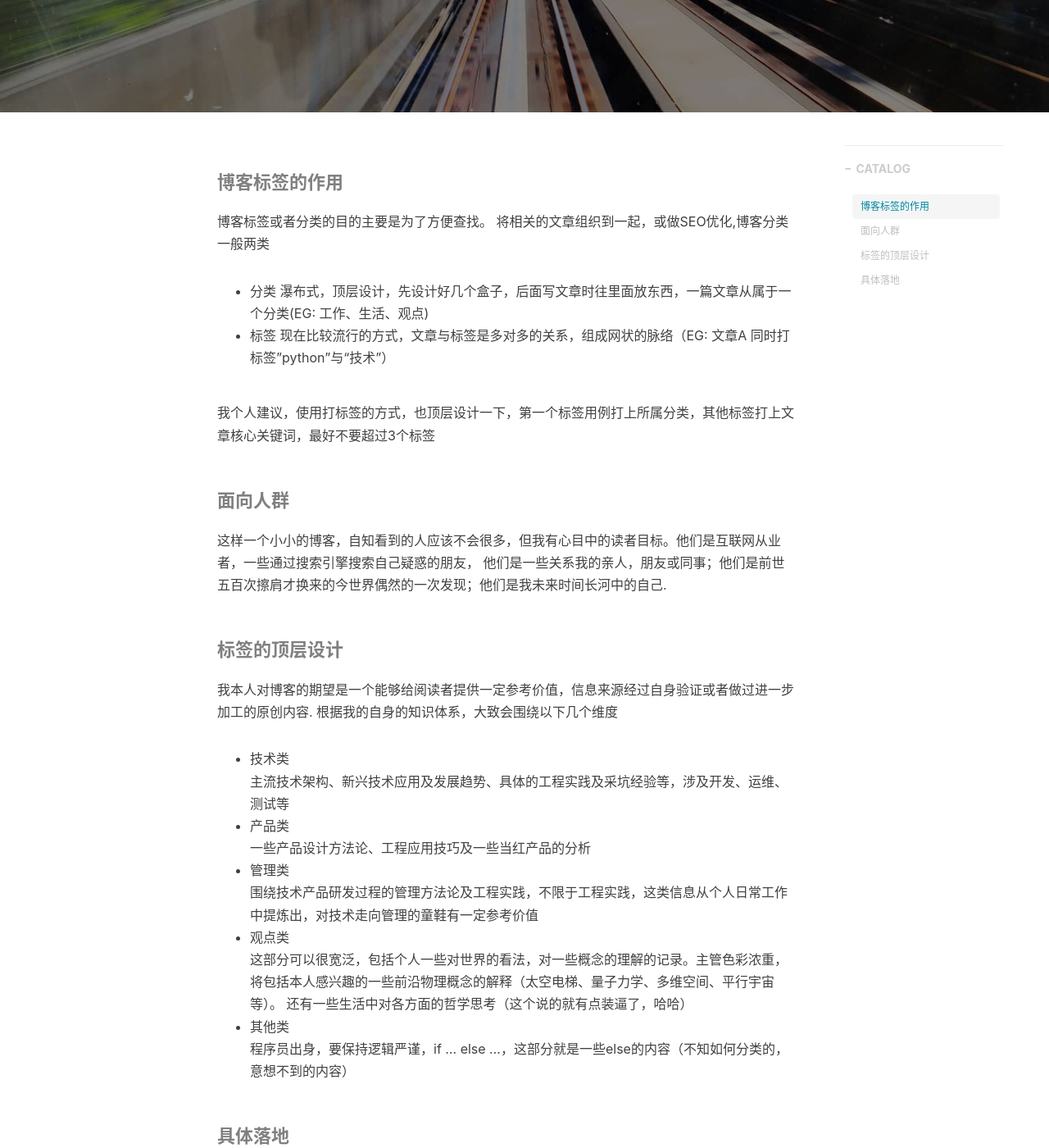
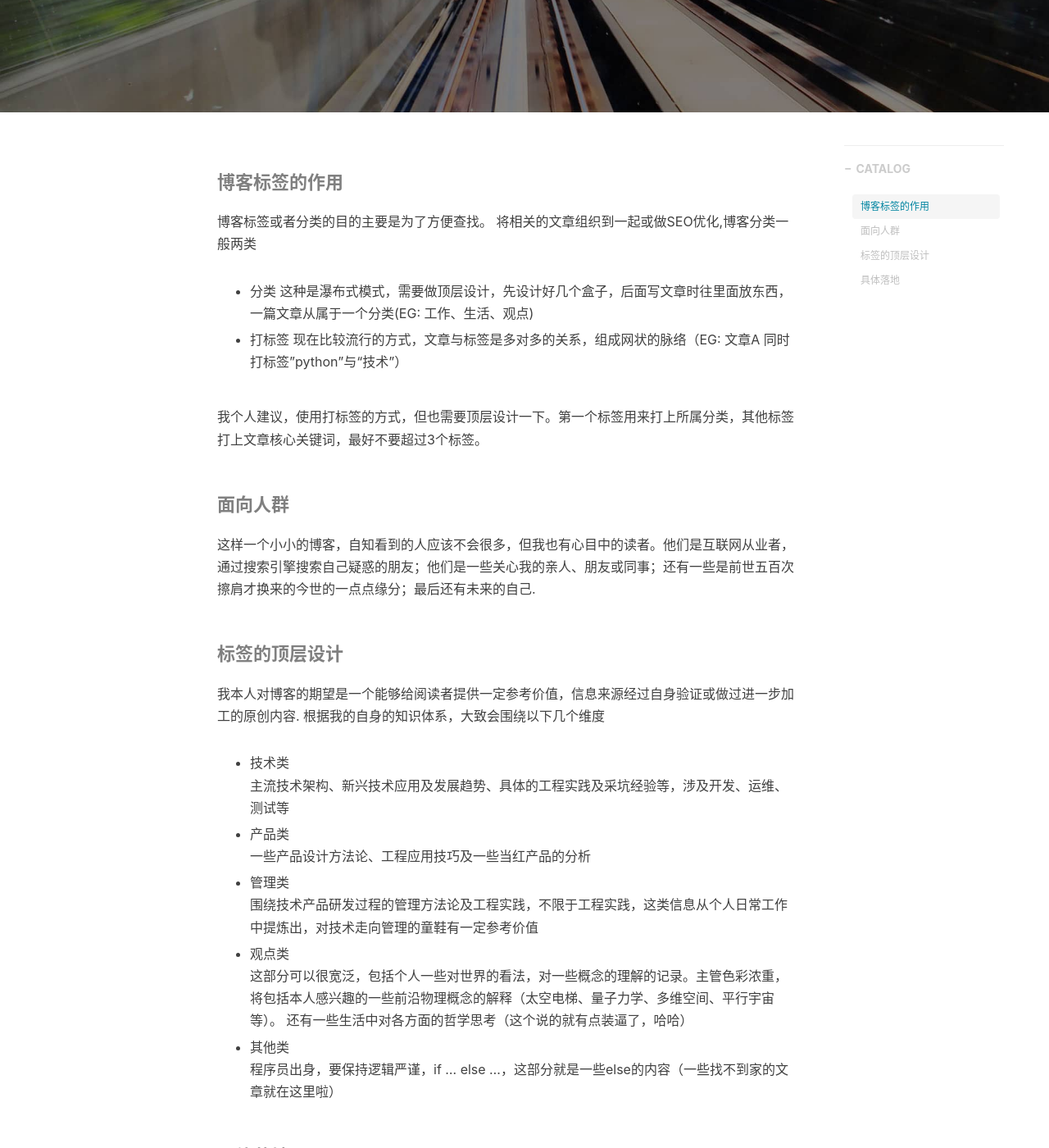
Before and after one commit to lushubei/lushubei.github.io, a Jekyll site: the page built from _posts/viewpoint/2020-03-06-tags.md, in a window 1280 px wide and 1400 px high, scrolled down 386 px. Shown: the whole window at 82% size. Built offline with Jekyll 4.4.1, drawn with Linux system fonts in a browser that asks for light colours; nearby versions of some CDN libraries; comment, search, counter and statistics services are not loaded; some of the changed text lies outside the part shown.

Commit message:
修改打标签错误

```diff
--- a/_posts/viewpoint/2020-03-06-tags.md
+++ b/_posts/viewpoint/2020-03-06-tags.md
@@ -12,34 +12,39 @@ tags:
 ---
 
 #### 博客标签的作用
-博客标签或者分类的目的主要是为了方便查找。  将相关的文章组织到一起，或做SEO优化,博客分类一般两类
-- 分类  瀑布式，顶层设计，先设计好几个盒子，后面写文章时往里面放东西，一篇文章从属于一个分类(EG: 工作、生活、观点)
-- 标签  现在比较流行的方式，文章与标签是多对多的关系，组成网状的脉络（EG:  文章A 同时打标签"python"与“技术"）
+博客标签或者分类的目的主要是为了方便查找。  将相关的文章组织到一起或做SEO优化,博客分类一般两类
+- 分类  这种是瀑布式模式，需要做顶层设计，先设计好几个盒子，后面写文章时往里面放东西，一篇文章从属于一个分类(EG: 工作、生活、观点)
 
-我个人建议，使用打标签的方式，也顶层设计一下，第一个标签用例打上所属分类，其他标签打上文章核心关键词，最好不要超过3个标签
+- 打标签  现在比较流行的方式，文章与标签是多对多的关系，组成网状的脉络（EG:  文章A 同时打标签"python"与“技术"）
+
+我个人建议，使用打标签的方式，但也需要顶层设计一下。第一个标签用来打上所属分类，其他标签打上文章核心关键词，最好不要超过3个标签。
 #### 面向人群
-这样一个小小的博客，自知看到的人应该不会很多，但我有心目中的读者目标。他们是互联网从业者，一些通过搜索引擎搜索自己疑惑的朋友，
-他们是一些关系我的亲人，朋友或同事；他们是前世五百次擦肩才换来的今世界偶然的一次发现；他们是我未来时间长河中的自己.
+这样一个小小的博客，自知看到的人应该不会很多，但我也有心目中的读者。他们是互联网从业者，通过搜索引擎搜索自己疑惑的朋友；他们是一些关心我的亲人、朋友或同事；还有一些是前世五百次擦肩才换来的今世的一点点缘分；最后还有未来的自己.
 
 #### 标签的顶层设计
-我本人对博客的期望是一个能够给阅读者提供一定参考价值，信息来源经过自身验证或者做过进一步加工的原创内容.
+我本人对博客的期望是一个能够给阅读者提供一定参考价值，信息来源经过自身验证或做过进一步加工的原创内容.
 根据我的自身的知识体系，大致会围绕以下几个维度
 
 - 技术类
 主流技术架构、新兴技术应用及发展趋势、具体的工程实践及采坑经验等，涉及开发、运维、测试等
+
 - 产品类
 一些产品设计方法论、工程应用技巧及一些当红产品的分析
+
 - 管理类
 围绕技术产品研发过程的管理方法论及工程实践，不限于工程实践，这类信息从个人日常工作中提炼出，对技术走向管理的童鞋有一定参考价值
+
 - 观点类
 这部分可以很宽泛，包括个人一些对世界的看法，对一些概念的理解的记录。主管色彩浓重，将包括本人感兴趣的一些前沿物理概念的解释（太空电梯、量子力学、多维空间、平行宇宙等）。
 还有一些生活中对各方面的哲学思考（这个说的就有点装逼了，哈哈）
+
 - 其他类
-程序员出身，要保持逻辑严谨，if ... else ...，这部分就是一些else的内容（不知如何分类的，意想不到的内容）
+程序员出身，要保持逻辑严谨，if ... else ...，这部分就是一些else的内容（一些找不到家的文章就在这里啦）
 
 #### 具体落地
+每篇文章的标签共三个
+- 第一个标签为: 技术、产品、管理、观点、其他 五个中其一 ，文章存放目录也按照这个划分
 
-- 第一个标签为: 技术、产品、管理、观点、其他 五类 ，文章存放目录也按照这个划分
 - 第二和第三个标签为:  关键词  比如 奇淫巧技，方法论，Python、Java、框架 等，多花点时间，不要太散
 
 齐活！
```
